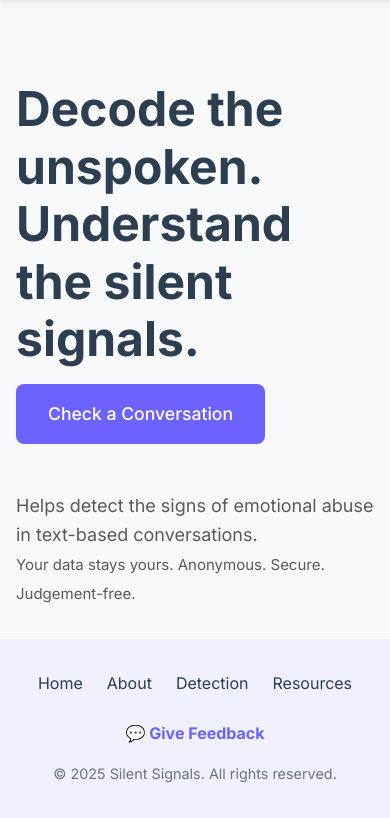
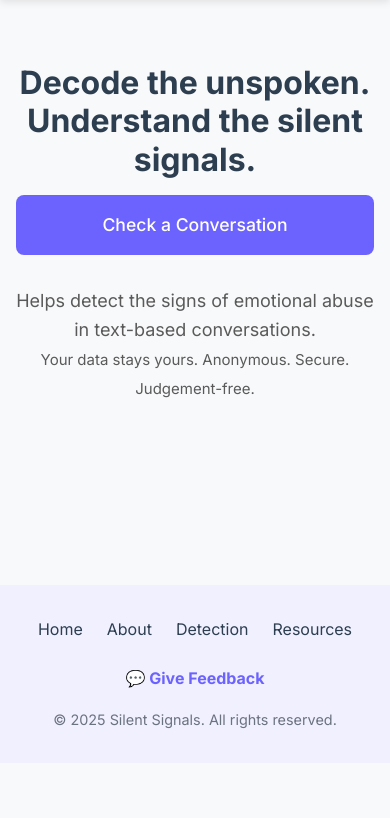
Before and after one commit to Mangasree/silent-signals, a Flask app: page / in a window 390 px wide. Shown: the part 81-899 px from the top of the page. After the commit the page ends 810 px from the top, so only its background shows below. Run offline with Flask 3, Linux system fonts and the light colour scheme; parts of the project's set-up code (start-up, migrations or seed data) failed here and were passed over.

Commit message:
Update home.html added responsiveness

```diff
--- a/templates/home.html
+++ b/templates/home.html
@@ -45,6 +45,26 @@
         font-size: large;
         color: rgb(90, 90, 90);
     }
+    @media (max-width: 768px) {
+        .hero {
+            flex-direction: column;
+            text-align: center;
+            margin: 2rem 0;
+        }
+
+        .hero h1 {
+            font-size: 2rem;
+        }
+
+        .hero .btn {
+            width: 100%;
+            padding: 1rem;
+        }
+
+        .partB p {
+            text-align: center;
+        }
+    }
 </style>
 {% endblock %}
 
```
